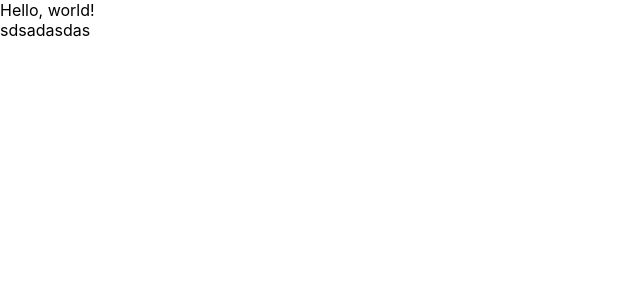
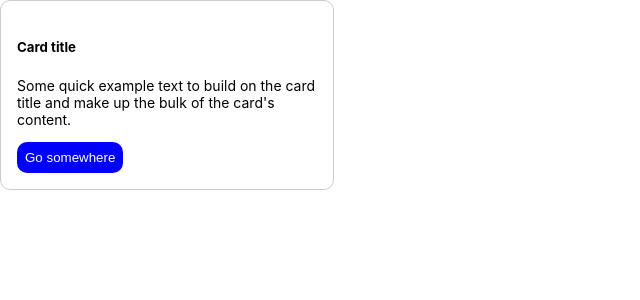
Before and after one commit to doyoon0312/leaen-react, a React (Create React App) app: page / in a window 1280 px wide. Shown: the top 300 px of the page, without its empty margins (0-640 px from the left). Built offline with nearby package versions, Linux system fonts and the light colour scheme.

Commit message:
카드 컴퍼너트

```diff
--- a/public/index.html
+++ b/public/index.html
@@ -28,7 +28,9 @@
   </head>
   <body>
     <noscript>You need to enable JavaScript to run this app.</noscript>
-    <div id="root">App.js</div>
+    <div id="root">
+      <!-- App.js -->
+    </div>
     <!--
       This HTML file is a template.
       If you open it directly in the browser, you will see an empty page.
--- a/src/App.js
+++ b/src/App.js
@@ -71,7 +71,7 @@ function App() {
   //view
   return (
     <>
-      <div>Hello, world!</div>
+      {/* <div>Hello, world!</div> */}
       <Card />
     </>
   );
--- a/src/commponents/Card.jsx
+++ b/src/commponents/Card.jsx
@@ -1,7 +1,18 @@
 import React from 'react';
 
 const Card = () => {
-  return <div>sdsadasdas</div>;
+  return (
+    <div className="card">
+      <h5 className="card-title">Card title</h5>
+      <p className="card-sub-text">
+        Some quick example text to build on the card title and make up the bulk
+        of the card's content.
+      </p>
+      <button type="button" className="card-button">
+        Go somewhere
+      </button>
+    </div>
+  );
 };
 
 export default Card;
--- a/src/index.css
+++ b/src/index.css
@@ -11,3 +11,22 @@ code {
   font-family: source-code-pro, Menlo, Monaco, Consolas, 'Courier New',
     monospace;
 }
+
+.card {
+  max-width: 300px;
+  border: 1px solid #ccc;
+  padding: 16px;
+  border-radius: 10px;
+}
+
+.card-sub-text {
+  font-size: 14px;
+}
+
+.card-button {
+  background-color: blue;
+  color: #fff;
+  border: 0;
+  padding: 8px 8px;
+  border-radius: 10px;
+}
```
